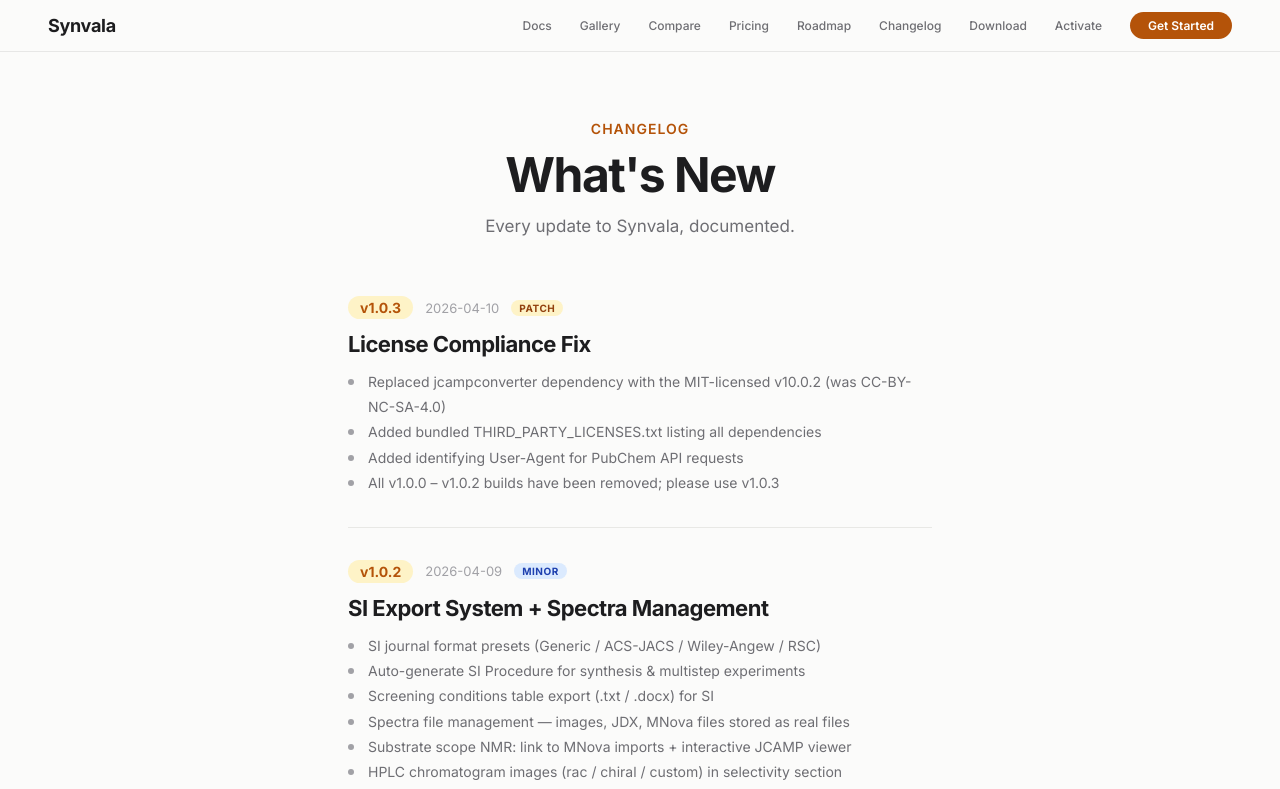
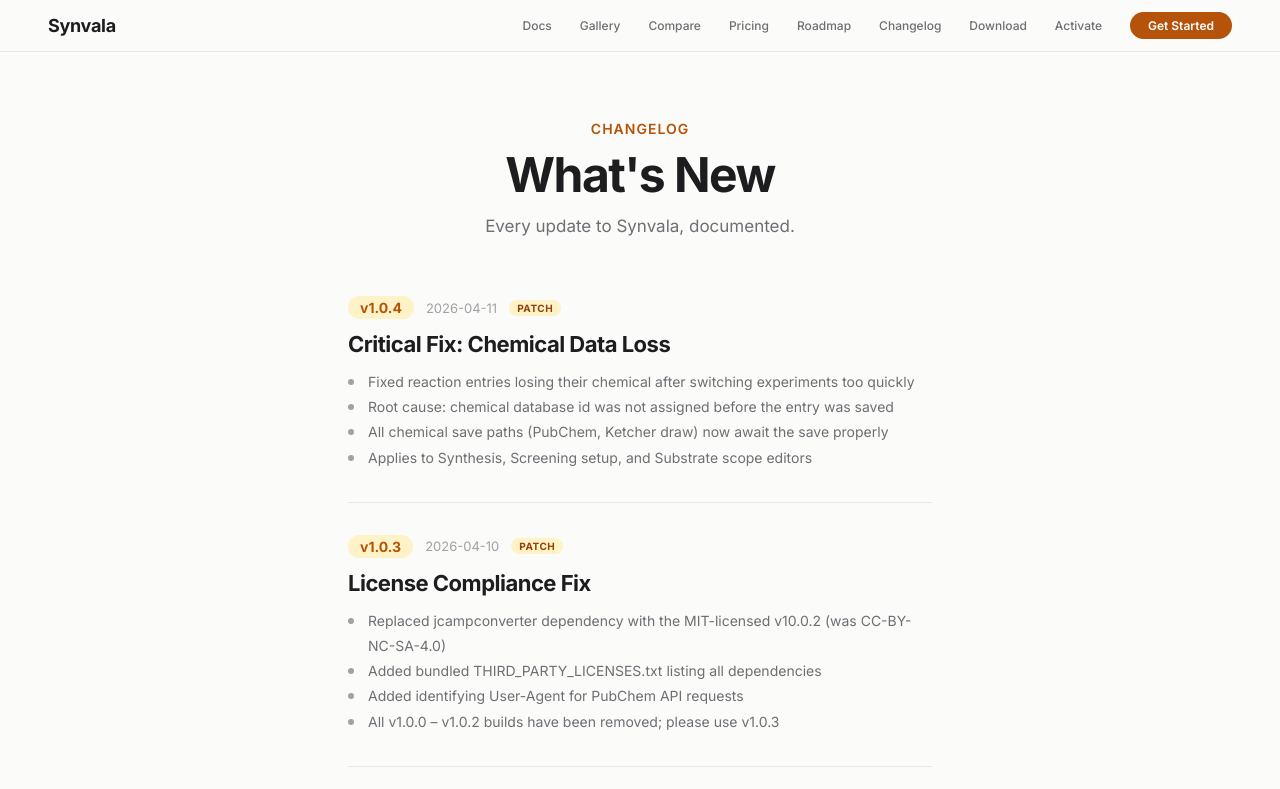
Before and after one commit to Aslan0809610/synvala-web, a Next.js app: page /changelog in a window 1280 px wide. Shown: the top 789 px of the page. Built offline with nearby package versions, Linux system fonts and the light colour scheme.

Commit message:
changelog: add v1.0.4 (chemical data loss fix)

```diff
--- a/app/changelog/page.tsx
+++ b/app/changelog/page.tsx
@@ -29,6 +29,18 @@
 }
 
 const releases = [
+  {
+    version: "v1.0.4",
+    date: "2026-04-11",
+    title: "Critical Fix: Chemical Data Loss",
+    tag: "patch",
+    changes: [
+      "Fixed reaction entries losing their chemical after switching experiments too quickly",
+      "Root cause: chemical database id was not assigned before the entry was saved",
+      "All chemical save paths (PubChem, Ketcher draw) now await the save properly",
+      "Applies to Synthesis, Screening setup, and Substrate scope editors",
+    ],
+  },
   {
     version: "v1.0.3",
     date: "2026-04-10",
```
